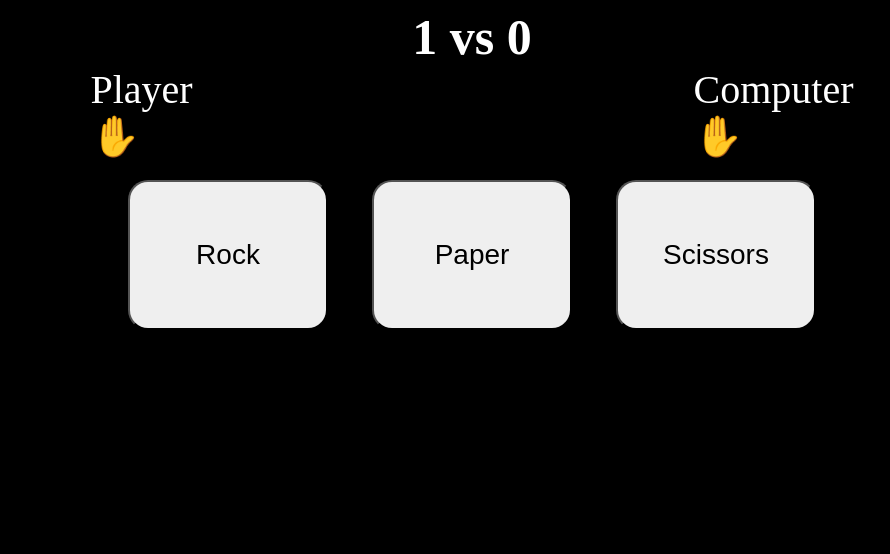
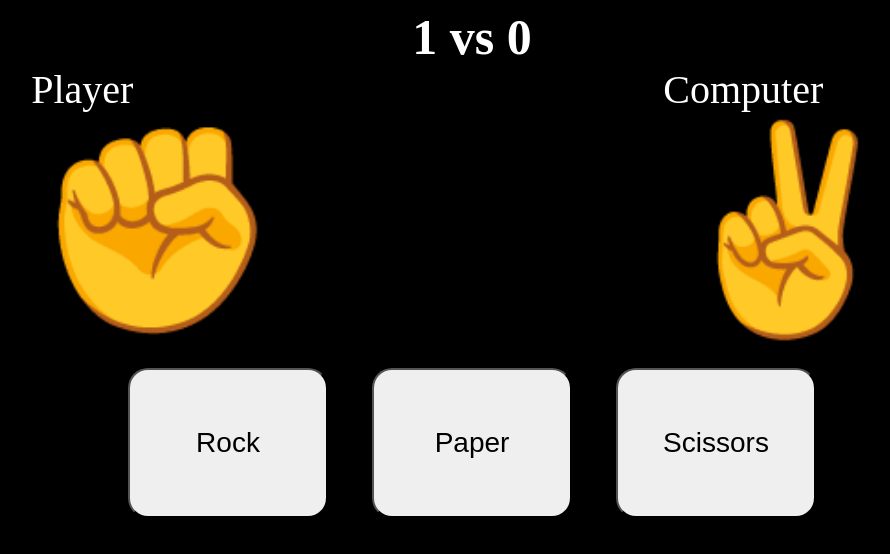
Before and after one commit to pengin12/rock-paper-scissors, a plain HTML site: page index.html in a window 1280 px wide. Both pictures are taken after a click on the button "Rock". Shown: the whole page, without its empty margins (168-1058 px from the left). Drawn offline with Linux system fonts and the light colour scheme.

Commit message:
Fix emoji bug, score bug, extra part html,js and css to emoji

```diff
--- a/index.html
+++ b/index.html
@@ -15,7 +15,7 @@
       </div>
       <div>
         Computer
-        <div class="computerEmoji""></div>
+        <div class="computerEmoji"></div>
       </div>
     </div>
     <div class="buttons">
--- a/script.js
+++ b/script.js
@@ -1,5 +1,4 @@
 function getComputerChoice() {
-  console.log(Math.round(Math.random() * 3))
   return Math.round(Math.random() * 3);
 }
 
@@ -8,20 +7,15 @@ function playRound(playerSelection, computerSelection) {
   const computerWin = "Computer win";
 
   // paper = 0; scissors = 1; rock = 2
-  if (playerSelection === 0 && computerSelection === 2) {
-      console.log(playerWin);
+  if (playerSelection === "0" && computerSelection === 2) {
       return playerWin;
-  } else if (playerSelection === 2 && computerSelection === 0) {
-      console.log(computerWin);
+  } else if (playerSelection === "2" && computerSelection === 0) {
       return computerWin;
   } else if (playerSelection > computerSelection) {
-      console.log(playerWin);
       return playerWin;
   } else if (computerSelection > playerSelection) {
-      console.log(computerWin);
       return computerWin;
   } else {
-      console.log("Tie");
       return "Tie";
   }
 };
@@ -41,12 +35,13 @@ buttons.forEach((button) => {
   button.addEventListener("click", () => {
     const playerSelection = button.id;
     const computerSelection = getComputerChoice();
+    console.log(playerSelection);
 
-    if (playerSelection === 2) {
+    if (playerSelection === "2") {
       playerEmoji.textContent = "✊";
-    } else if (playerSelection === 1) {
+    } else if (playerSelection === "1") {
       playerEmoji.textContent = "✌️";
-    } else {
+    } else if (playerSelection === "0") {
       playerEmoji.textContent = "✋";
     }
 
--- a/styles.css
+++ b/styles.css
@@ -18,6 +18,10 @@ body {
   justify-content: space-around;
 }
 
+.playerEmoji, .computerEmoji {
+  font-size: 200px;
+}
+
 .buttons button{
   height: 150px;
   width: 200px;
```
